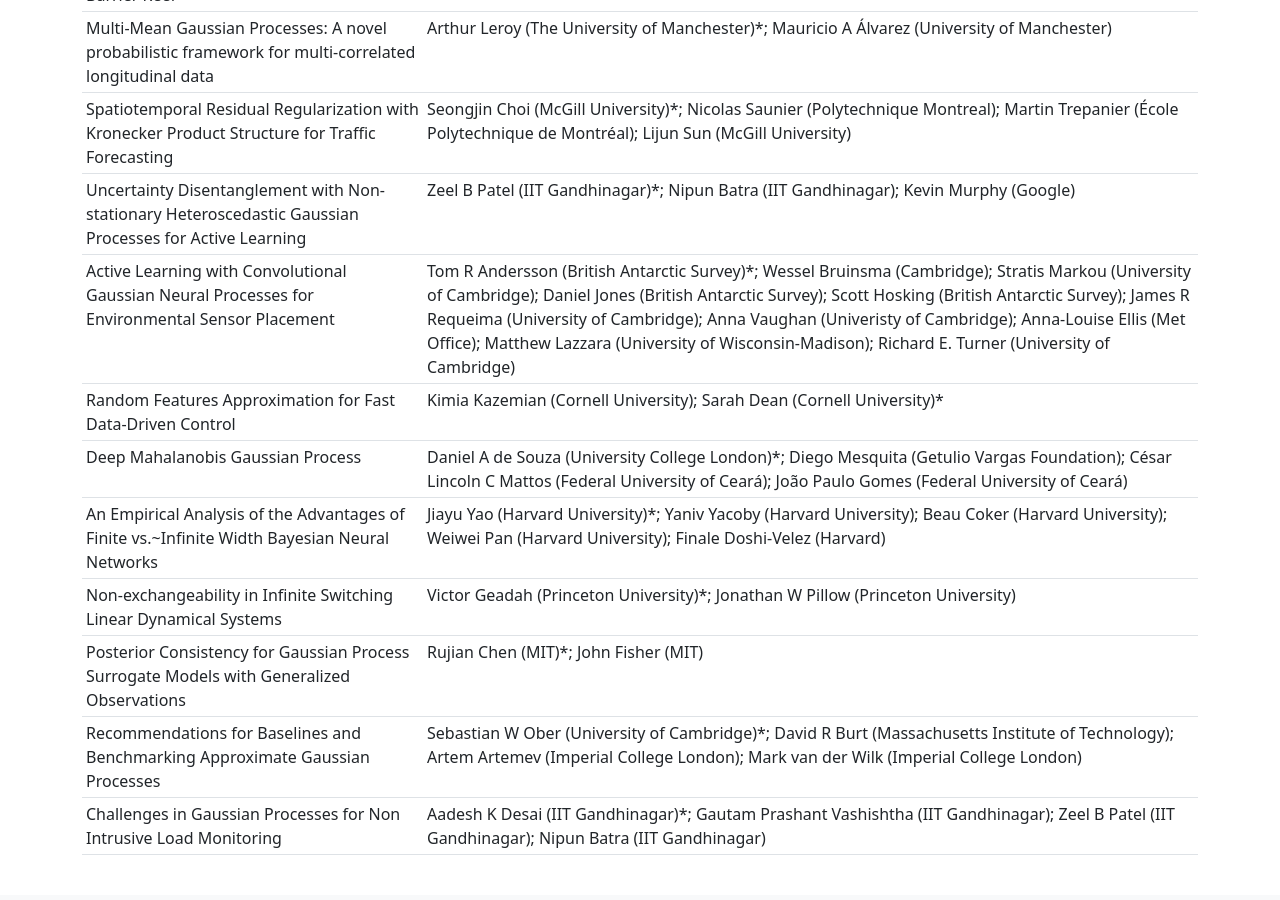
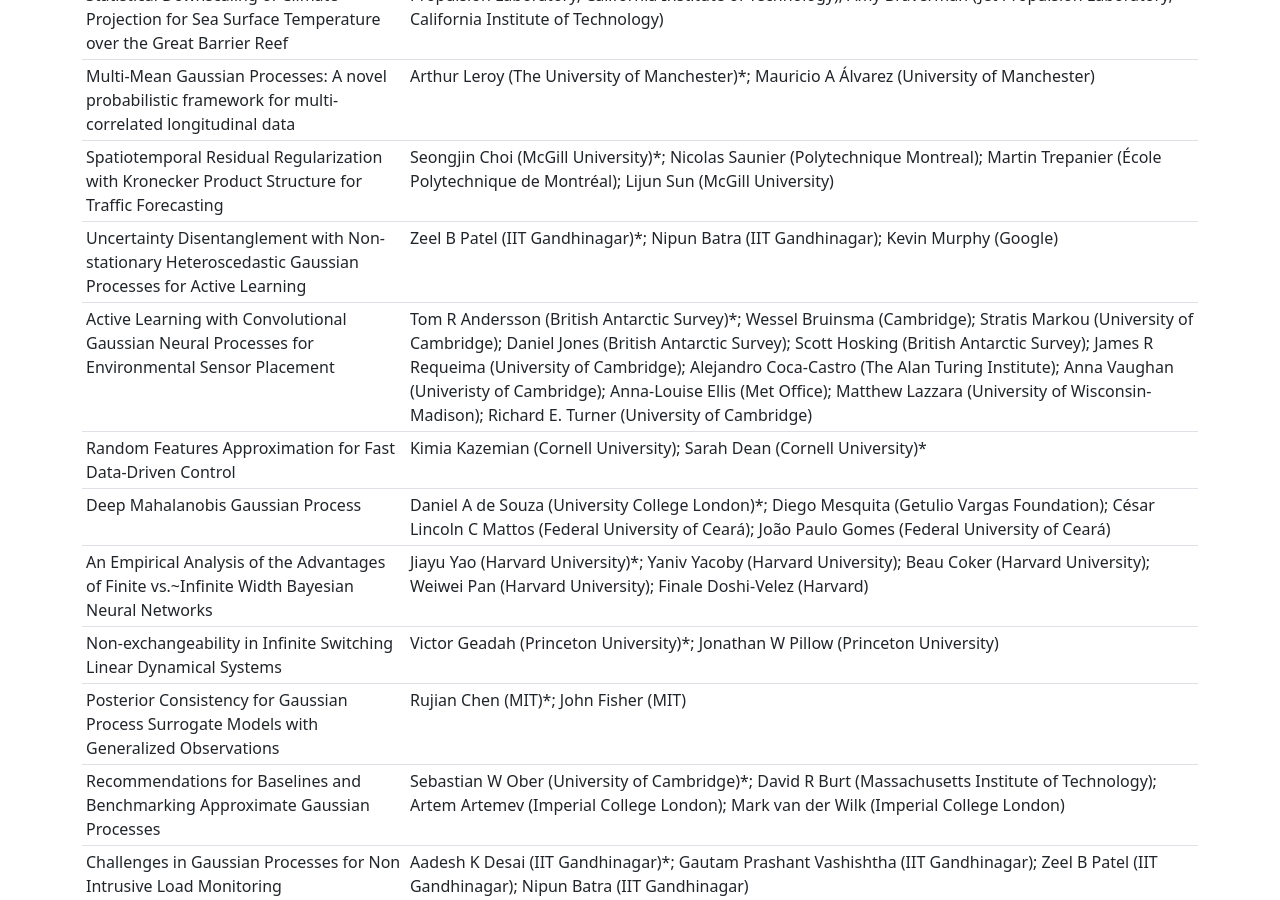
Before and after one commit to gp-seminar-series/neurips-2022, a Jekyll site: the page built from index.html, in a window 1280 px wide and 900 px high, scrolled down 5937 px. Built offline with Jekyll 4.4.1, drawn with Linux system fonts in a browser that asks for light colours; nearby versions of some CDN libraries.

Commit message:
Update paper.

```diff
--- a/papers.html
+++ b/papers.html
@@ -54,7 +54,7 @@
 | Multi-Mean Gaussian Processes: A novel probabilistic framework for multi-correlated longitudinal data                                              | Arthur Leroy (The University of Manchester)\*; Mauricio A Álvarez (University of Manchester)                                                                                                                                                                                                                                                                                                                               |
 | Spatiotemporal Residual Regularization with Kronecker Product Structure for Traffic Forecasting                                                    | Seongjin Choi (McGill University)\*; Nicolas Saunier (Polytechnique Montreal); Martin Trepanier (École Polytechnique de Montréal); Lijun Sun (McGill University)                                                                                                                                                                                                                                                           |
 | Uncertainty Disentanglement with Non-stationary Heteroscedastic Gaussian Processes for Active Learning                                             | Zeel B Patel (IIT Gandhinagar)\*; Nipun Batra (IIT Gandhinagar); Kevin Murphy (Google)                                                                                                                                                                                                                                                                                                                                     |
-| Active Learning with Convolutional Gaussian Neural Processes for Environmental Sensor Placement                                                    | Tom R Andersson (British Antarctic Survey)\*; Wessel Bruinsma (Cambridge); Stratis Markou (University of Cambridge); Daniel Jones (British Antarctic Survey); Scott Hosking (British Antarctic Survey); James R Requeima (University of Cambridge); Anna Vaughan (Univeristy of Cambridge); Anna-Louise Ellis (Met Office); Matthew Lazzara (University of Wisconsin-Madison); Richard E. Turner (University of Cambridge) |
+| Active Learning with Convolutional Gaussian Neural Processes for Environmental Sensor Placement                                                    | Tom R Andersson (British Antarctic Survey)\*; Wessel Bruinsma (Cambridge); Stratis Markou (University of Cambridge); Daniel Jones (British Antarctic Survey); Scott Hosking (British Antarctic Survey); James R Requeima (University of Cambridge); Alejandro Coca-Castro (The Alan Turing Institute); Anna Vaughan (Univeristy of Cambridge); Anna-Louise Ellis (Met Office); Matthew Lazzara (University of Wisconsin-Madison); Richard E. Turner (University of Cambridge) |
 | Random Features Approximation for Fast Data-Driven Control                                                                                         | Kimia Kazemian (Cornell University); Sarah Dean (Cornell University)\*                                                                                                                                                                                                                                                                                                                                                     |
 | Deep Mahalanobis Gaussian Process                                                                                                                  | Daniel A de Souza (University College London)\*; Diego Mesquita (Getulio Vargas Foundation); César Lincoln C Mattos (Federal University of Ceará); João Paulo Gomes (Federal University of Ceará)                                                                                                                                                                                                                          |
 | An Empirical Analysis of the Advantages of Finite vs.~Infinite Width Bayesian Neural Networks                                                      | Jiayu Yao (Harvard University)\*; Yaniv Yacoby (Harvard University); Beau Coker (Harvard University); Weiwei Pan (Harvard University); Finale Doshi-Velez (Harvard)                                                                                                                                                                                                                                                        |
```
